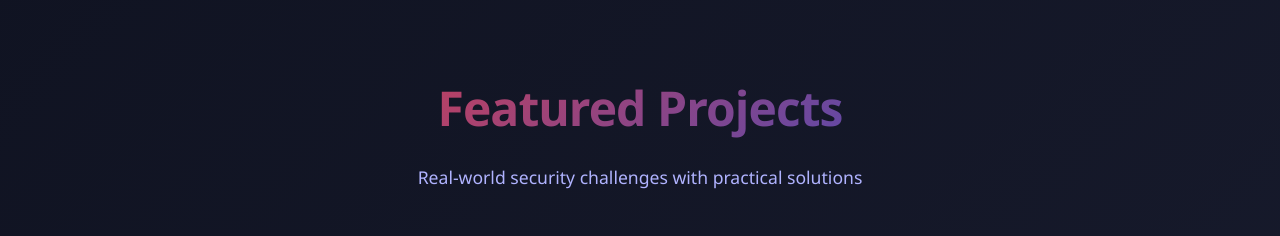
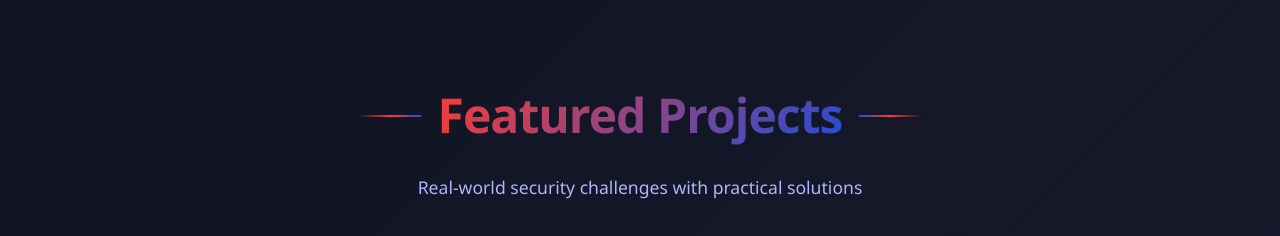
Before and after one commit to Taranpreet-Mander/portfolio, a plain HTML site: page index.html in a window 1280 px wide. Shown: the part 3018-3254 px from the top of the page. Drawn offline with Linux system fonts and the light colour scheme.

Commit message:
Add cinematic background polish

```diff
--- a/styles.css
+++ b/styles.css
@@ -30,6 +30,37 @@ body {
     color: var(--text-primary);
     line-height: 1.6;
     overflow-x: hidden;
+    position: relative;
+}
+
+body::before {
+    content: '';
+    position: fixed;
+    inset: 0;
+    pointer-events: none;
+    opacity: 0.35;
+    background-image:
+        radial-gradient(circle at 20% 20%, rgba(255, 59, 48, 0.12) 0, transparent 22%),
+        radial-gradient(circle at 80% 12%, rgba(29, 78, 216, 0.14) 0, transparent 24%),
+        linear-gradient(rgba(255, 255, 255, 0.03) 1px, transparent 1px),
+        linear-gradient(90deg, rgba(255, 255, 255, 0.03) 1px, transparent 1px);
+    background-size: auto, auto, 36px 36px, 36px 36px;
+    mix-blend-mode: screen;
+    z-index: 0;
+}
+
+body::after {
+    content: '';
+    position: fixed;
+    inset: 0;
+    pointer-events: none;
+    background: linear-gradient(180deg, rgba(5, 8, 18, 0.2), rgba(5, 8, 18, 0.05) 30%, rgba(5, 8, 18, 0.3));
+    z-index: 0;
+}
+
+main, .navbar, section, footer {
+    position: relative;
+    z-index: 1;
 }
 
 .container {
@@ -506,19 +537,44 @@ a:hover {
 
 .section-title {
     font-size: clamp(2rem, 5vw, 3rem);
-    margin-bottom: 1rem;
+    margin-bottom: 1.2rem;
     text-align: center;
     background: linear-gradient(135deg, var(--primary-neon), var(--secondary-neon));
     -webkit-background-clip: text;
     -webkit-text-fill-color: transparent;
     background-clip: text;
+    position: relative;
+    display: inline-block;
+    left: 50%;
+    transform: translateX(-50%);
+}
+
+.section-title::before,
+.section-title::after {
+    content: '';
+    position: absolute;
+    top: 50%;
+    width: 64px;
+    height: 2px;
+    border-radius: 999px;
+    background: linear-gradient(90deg, transparent, var(--primary-neon), var(--secondary-neon));
+}
+
+.section-title::before {
+    right: calc(100% + 16px);
+}
+
+.section-title::after {
+    left: calc(100% + 16px);
+    background: linear-gradient(90deg, var(--secondary-neon), var(--primary-neon), transparent);
 }
 
 .section-subtitle {
     text-align: center;
     color: var(--text-secondary);
     font-size: 1.1rem;
-    margin-bottom: 3rem;
+    margin: 0 auto 3rem;
+    max-width: 700px;
 }
 
 .about-grid {
@@ -716,6 +772,7 @@ a:hover {
     grid-template-columns: repeat(auto-fit, minmax(280px, 1fr));
     gap: 2rem;
     margin-top: 3rem;
+    perspective: 1200px;
 }
 
 .project-card {
@@ -747,8 +804,9 @@ a:hover {
 
 .project-card:hover {
     border-color: var(--primary-neon);
-    transform: translateY(-10px);
+    transform: translateY(-12px) scale(1.02) rotateX(2deg);
     background: rgba(255, 255, 255, 0.08);
+    box-shadow: 0 18px 50px rgba(0, 0, 0, 0.4), var(--neon-glow);
 }
 
 .project-card:hover::before {
@@ -807,6 +865,15 @@ a:hover {
     z-index: 1;
 }
 
+.project-description::before {
+    content: '01';
+    display: inline-block;
+    margin-right: 10px;
+    color: rgba(255, 255, 255, 0.22);
+    font-weight: 700;
+    letter-spacing: 2px;
+}
+
 .project-tech {
     display: flex;
     gap: 0.5rem;
@@ -857,6 +924,21 @@ a:hover {
     background: rgba(255, 59, 48, 0.2);
     border-color: var(--primary-neon);
     transform: translateX(3px);
+}
+
+.project-card:nth-child(2) .project-description::before { content: '02'; }
+.project-card:nth-child(3) .project-description::before { content: '03'; }
+.project-card:nth-child(4) .project-description::before { content: '04'; }
+.project-card:nth-child(5) .project-description::before { content: '05'; }
+.project-card:nth-child(6) .project-description::before { content: '06'; }
+
+/* Section spacing polish */
+section {
+    overflow: hidden;
+}
+
+section .container {
+    position: relative;
 }
 
 /* Learning Section */
```
